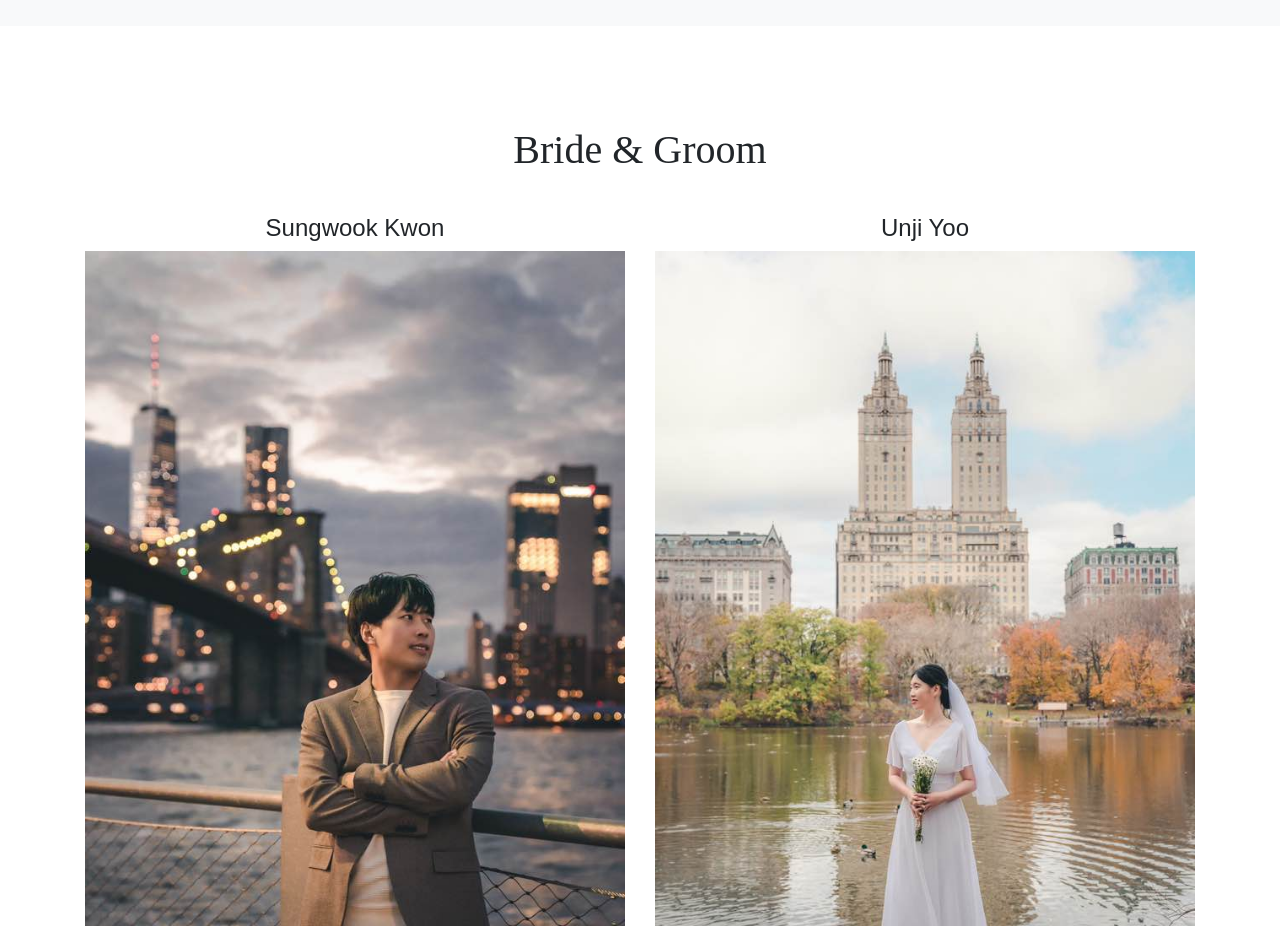
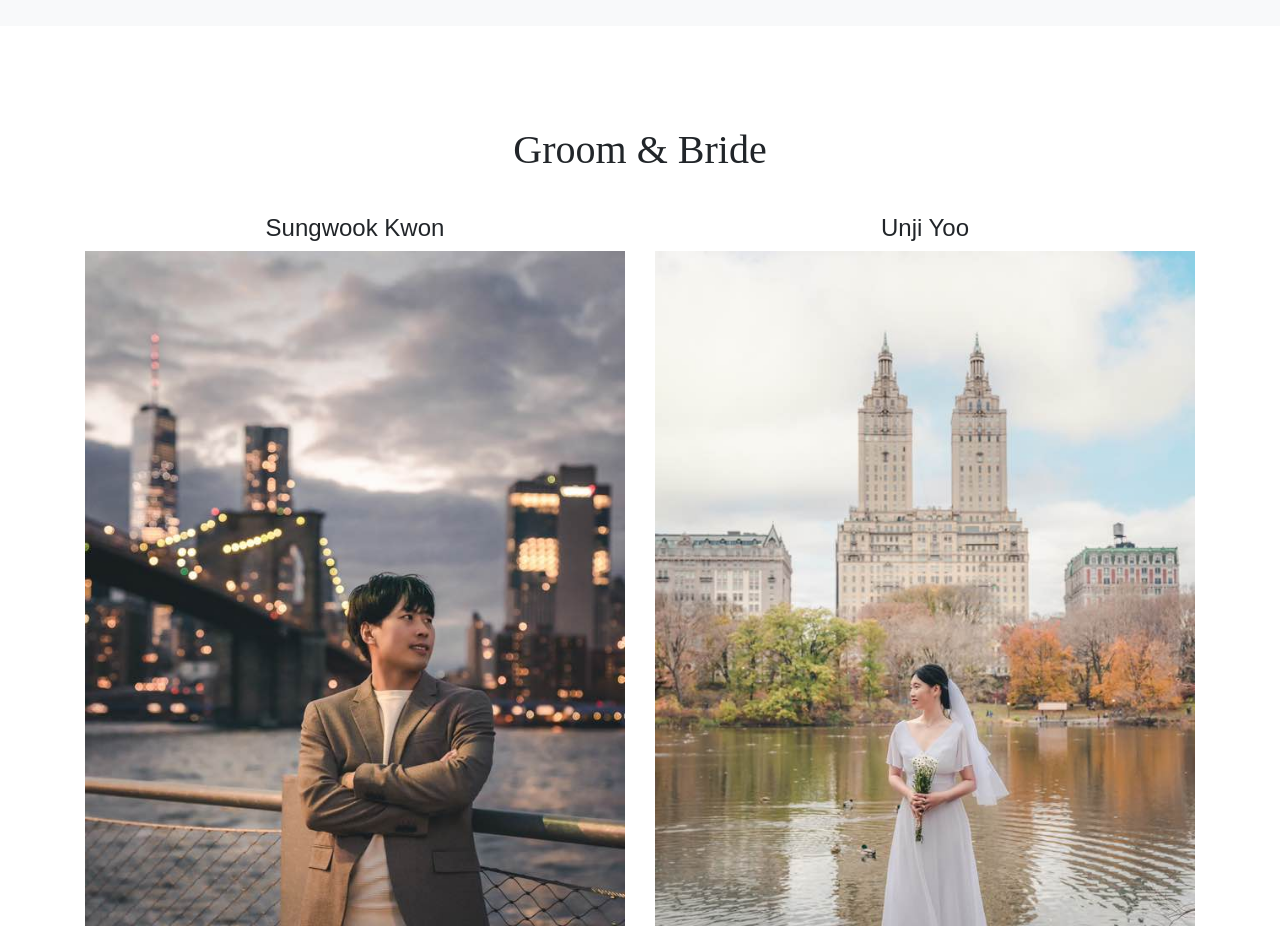
Before and after one commit to Justinhwang92/wedding-invitation, a plain HTML site: page index.html in a window 1280 px wide. Shown: the part 843-1769 px from the top of the page. Drawn offline with nearby package versions, Linux system fonts and the light colour scheme; a web font is replaced by a local one.

Commit message:
Change the title

```diff
--- a/index.html
+++ b/index.html
@@ -141,7 +141,7 @@
               class="h1 text-center pb-3 ww-title"
               style="font-family: 'Noto Serif KR', serif"
             >
-              Bride & Groom
+              Groom & Bride
             </h2>
             <div class="row text-center">
               <div class="col-md-6">
```
